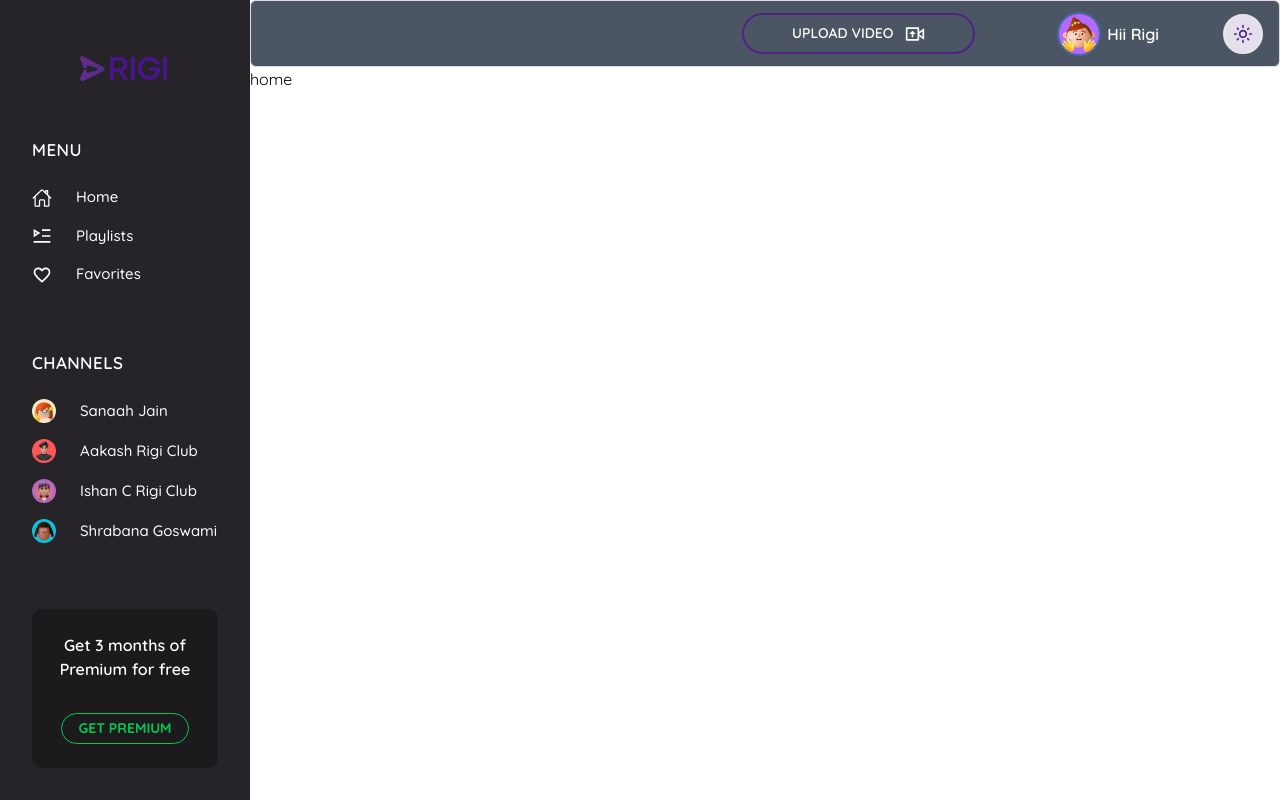
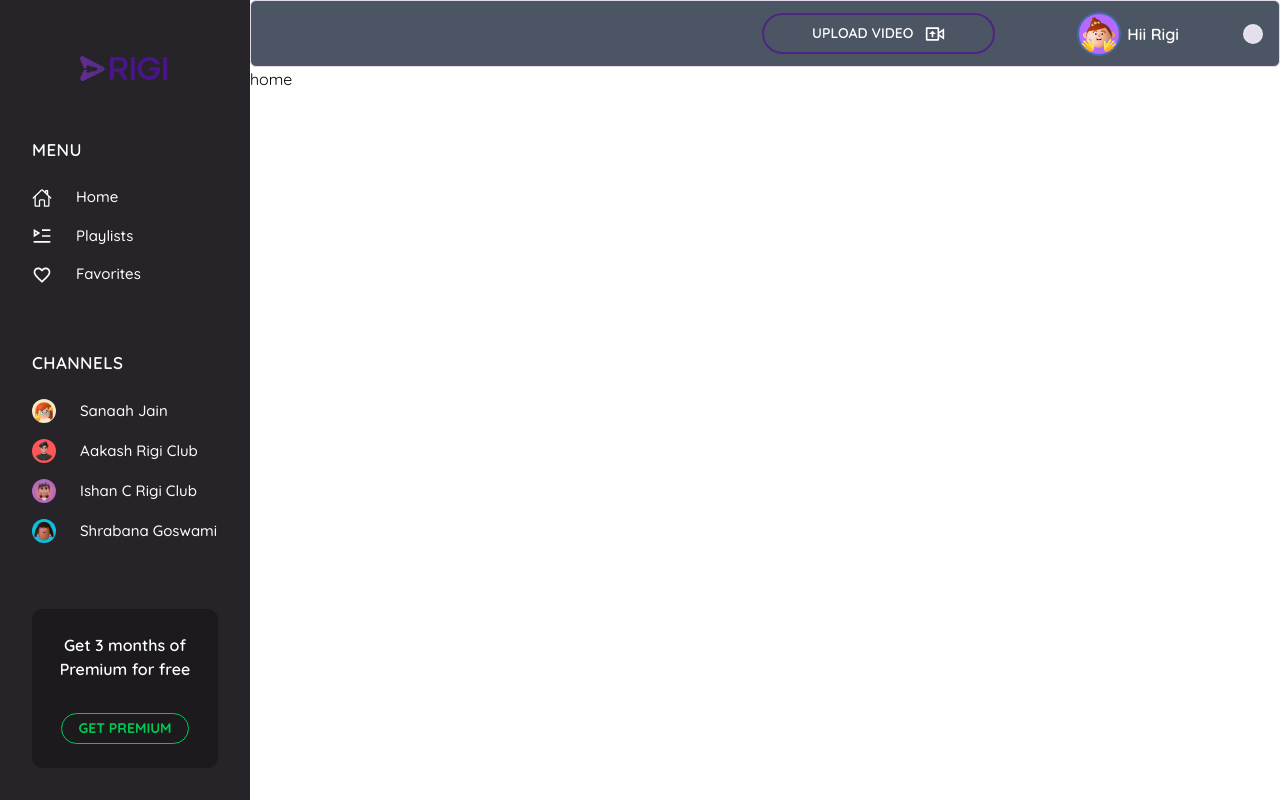
Before and after one commit to ShrabanaG/react-video-player-app, a React (Create React App) app: page / in a window 1280 px wide. Built offline with nearby package versions, Linux system fonts and the light colour scheme.

Commit message:
feat: add dark-light mode and add useDarkMode custom hook

```diff
--- a/src/App.tsx
+++ b/src/App.tsx
@@ -1,8 +1,16 @@
+import { useEffect } from "react";
 import { Sidebar } from "./components";
 import { Home } from "./pages";
 import { BrowserRouter, Navigate, Route, Routes } from "react-router-dom";
 
 function App() {
+	useEffect(() => {
+		if (!localStorage.getItem("theme")) {
+			localStorage.setItem("theme", "dark");
+			document.documentElement.classList.add("dark");
+		}
+	}, []);
+
 	return (
 		<div className="app">
 			<BrowserRouter>
--- a/src/components/sidebar/Sidebar.tsx
+++ b/src/components/sidebar/Sidebar.tsx
@@ -8,11 +8,6 @@
 import Topbar from "../topbar/Topbar";
 
 const Sidebar = () => {
-	const [theme, setTheme] = useState("light");
-
-	document.documentElement.classList.add("dark");
-	document.documentElement.classList.remove("dark");
-
 	return (
 		<div className="flex">
 			<nav className="sidebar">
@@ -36,12 +31,14 @@
 						{sidebarChannelLinks.map((eachLink: SidebarChannelProps) => {
 							return (
 								<li className="flex py-2" key={eachLink.label}>
-								<span >
-									<img src={eachLink.imgSrc} alt="avatar-img" className="sidebar-channels-avatar"/>
+									<span>
+										<img
+											src={eachLink.imgSrc}
+											alt="avatar-img"
+											className="sidebar-channels-avatar"
+										/>
 									</span>
-								<span className="sidebar-links-label flex-center">
-									{eachLink.label}
-								</span>
+									<span className="sidebar-links-label flex-center">{eachLink.label}</span>
 								</li>
 							);
 						})}
@@ -51,9 +48,7 @@
 					<div className="text-[16px] font-semibold dark:text-white">
 						Get 3 months of <br /> Premium for free
 					</div>
-					<button className="text-[14px] mt-6 sidebar-premium-btn">
-						Get Premium
-					</button>
+					<button className="text-[14px] mt-6 sidebar-premium-btn">Get Premium</button>
 				</div>
 			</nav>
 			<div className="block flex-grow">
--- a/src/components/topbar/Topbar.tsx
+++ b/src/components/topbar/Topbar.tsx
@@ -1,14 +1,14 @@
 /* eslint-disable prettier/prettier */
+import { useDarkMode } from "../../hooks";
+import MyLogo from "../../assets/avatar.png";
+
 import { RiVideoUploadLine } from "react-icons/ri";
 import { MdOutlineLightMode, MdOutlineModeNight } from "react-icons/md";
-
-import MyLogo from "../../assets/avatar.png";
 
 import "./topbar.css";
 
 const Topbar = () => {
-	 document.documentElement.classList.add("dark");
-	//document.documentElement.classList.remove("dark");
+	const { theme, toggle } = useDarkMode();
 
 	return (
 		<section className="topbar">
@@ -20,13 +20,13 @@
 			</div>
 			<div className="flex ml-5">
 				<span>
-					<img
-					src={MyLogo} alt="my-logo" className="inline-block ring-2 w-10 h-10 rounded-full " />
+					<img src={MyLogo} alt="my-logo" className="inline-block ring-2 w-10 h-10 rounded-full " />
 				</span>
 				<span className="ml-2 text-primary-500 font-semibold flex-center dark:text-white">Hii Rigi</span>
 			</div>
-			<div className="bg-primary-30 border-2 text-primary-50 rounded-full p-2">
-				<MdOutlineLightMode fontSize={20} />
+			<div className="bg-primary-30 border-2 text-primary-50 rounded-full p-2 cursor-pointer" onClick={toggle}>
+				{theme === "dark" && <MdOutlineLightMode fontSize={20} />}
+				{theme === "light" && <MdOutlineModeNight fontSize={20} />}
 			</div>
 		</section>
 	);
--- a/src/hooks/index.ts
+++ b/src/hooks/index.ts
@@ -1 +1,2 @@
 export { default as useThumbnail } from "./useThumbnail";
+export { default as useDarkMode } from "./useDarkMode";
--- /dev/null
+++ b/src/hooks/useDarkMode.ts
@@ -0,0 +1,21 @@
+import { useState } from "react";
+
+const useDarkMode = () => {
+	const [theme, setTheme] = useState<string>(localStorage.getItem("theme") as string);
+
+	const toggle = () => {
+		if (theme === "dark") {
+			localStorage.setItem("theme", "light");
+			document.documentElement.classList.remove("dark");
+			setTheme("light");
+		} else if (theme === "light") {
+			localStorage.setItem("theme", "dark");
+			document.documentElement.classList.add("dark");
+			setTheme("dark");
+		}
+	};
+
+	return { theme, toggle };
+};
+
+export default useDarkMode;
```
Lines whose indentation alone changed are shown as unchanged.
